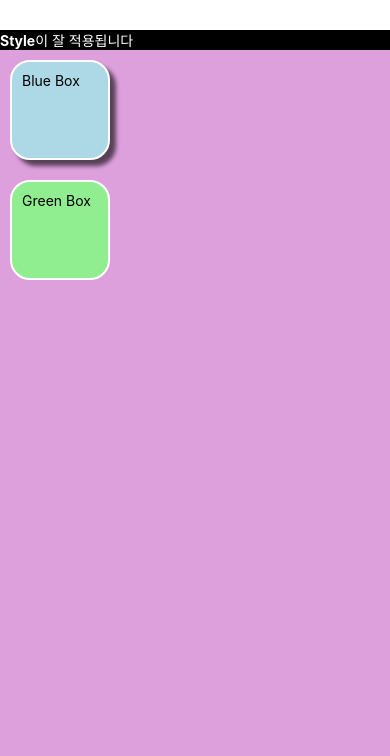
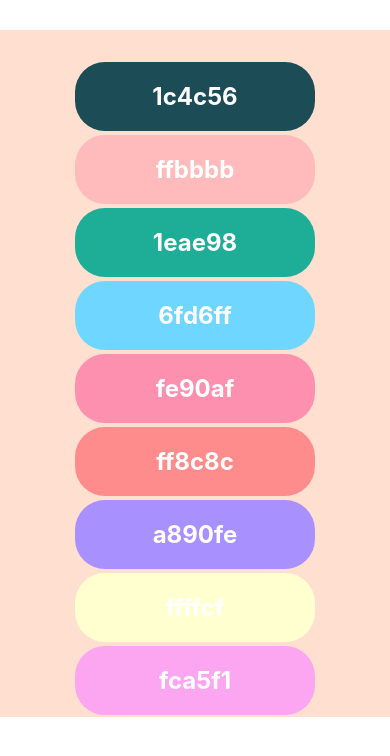
Before and after one commit to liebespaar93/react_native_r3f, a React Native app: screen / in a window 390 px wide. Shown: the top 756 px of the page. Built offline with nearby package versions, Linux system fonts and the light colour scheme.

Commit message:
code setup

```diff
--- a/App.js
+++ b/App.js
@@ -5,21 +5,30 @@ import ActivityIndicatorTutorial from './components/tutorial/ActivityIndicatorTu
 import AlertTutoriai from './components/tutorial/AlertTutoriai';
 import CustomComponentsTutorial from './components/tutorial/CustomComponentsTutorial';
 import StyleSheetTutorial from './components/tutorial/StyleSheetTutorial';
+import BoxStyle from './components/BoxStyle';
 
 export default function App() {
 
   return (
     <View style={styles.container}>
-      <StyleSheetTutorial></StyleSheetTutorial>
+    <BoxStyle style={{backgroundColor:"#1c4c56"}}>1c4c56</BoxStyle>
+      <BoxStyle style={{backgroundColor:"#ffbbbb"}}>ffbbbb</BoxStyle>
+      <BoxStyle style={{backgroundColor:"#1eae98"}}>1eae98</BoxStyle>
+      <BoxStyle style={{backgroundColor:"#6fd6ff"}}>6fd6ff</BoxStyle>
+      <BoxStyle style={{backgroundColor:"#fe90af"}}>fe90af</BoxStyle>
+      <BoxStyle style={{backgroundColor:"#ff8c8c"}}>ff8c8c</BoxStyle>
+      <BoxStyle style={{backgroundColor:"#a890fe"}}>a890fe</BoxStyle>
+      <BoxStyle style={{backgroundColor:"#ffffcf"}}>ffffcf</BoxStyle>
+      <BoxStyle style={{backgroundColor:"#fca5f1"}}>fca5f1</BoxStyle>
     </View>
   );
 }
 
 const styles = StyleSheet.create({
   container: {
-    flex: 1,
+    marginTop:30,
     paddingTop: 30,
-    backgroundColor: '#fff',
+    backgroundColor: '#ffdfcf',
     alignItems: 'center',
     justifyContent: 'center',
   },
--- /dev/null
+++ b/components/BoxStyle.tsx
@@ -0,0 +1,33 @@
+import React from 'react'
+import { StyleSheet, Text, View, ViewStyle } from 'react-native'
+
+type BoxStyleProps = {
+  style : ViewStyle
+} & React.PropsWithChildren
+
+function BoxStyle(props : BoxStyleProps ) {
+
+  return (
+    <View style={[styles.box, props.style]}>
+      <Text style={styles.text}>{props.children}</Text>
+    </View>
+  )
+}
+
+const styles = StyleSheet.create({
+  box : {
+    backgroundColor: 'black',
+    padding:20,
+    margin:2,
+    minWidth:240,
+    borderRadius:30
+  },
+  text:{
+    fontSize:24,
+    fontWeight:"bold",
+    textAlign:"center",
+    color:"white"
+  }
+})
+
+export default BoxStyle
```
Also changed, not shown: 1 other file (tests, documents, lock files or other folders).
